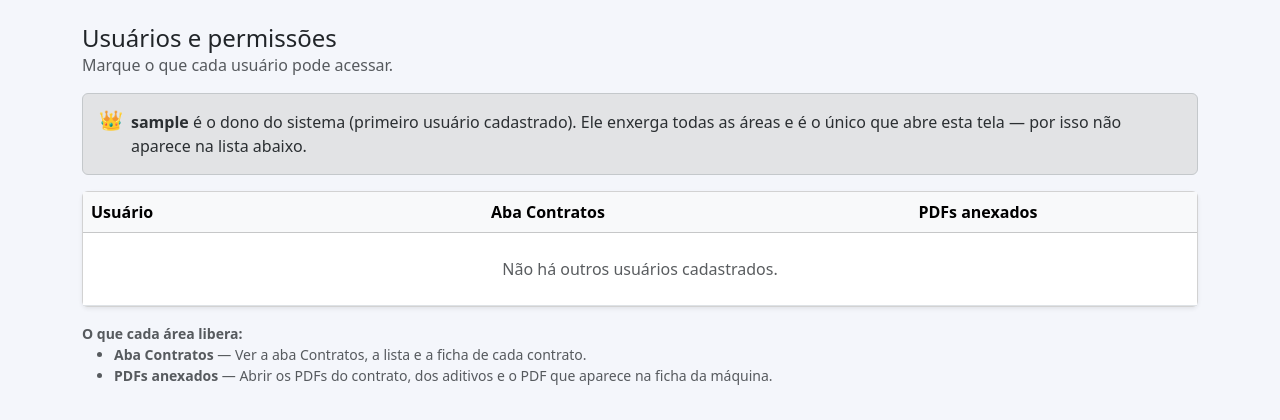
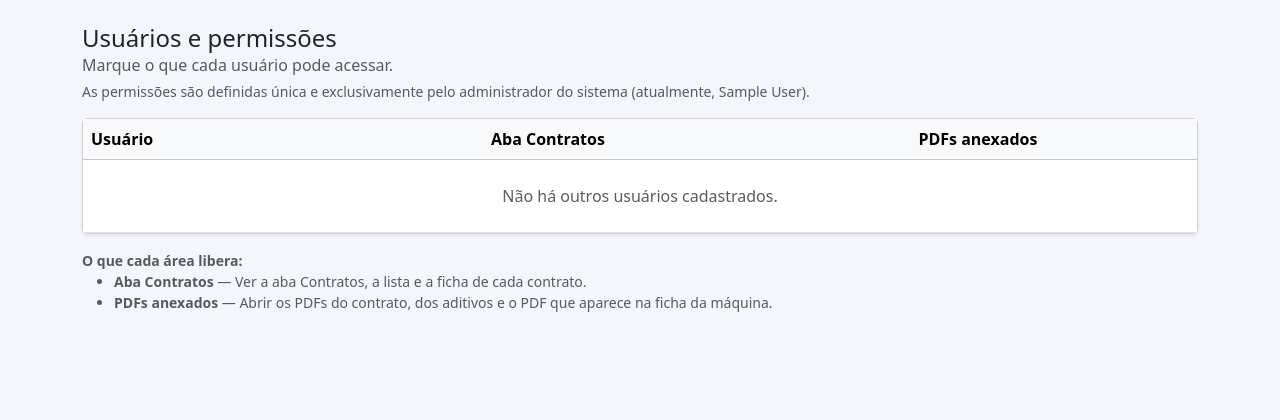
Before and after one commit to MarlonGiovany/StockLink, a Django app: page /permissoes/ in a window 1280 px wide. Shown: the part 56-476 px from the top of the page. Run offline with Django 5.2, Linux system fonts and the light colour scheme; the visitor is signed in with stand-in values (Sample User, id 1); data comes from the database, SQL or seed files in the repository.

Commit message:
Deixa o aviso de permissões mais enxuto, sem caixa de destaque

```diff
--- a/templates/inventario/permissoes.html
+++ b/templates/inventario/permissoes.html
@@ -6,15 +6,10 @@
   <div>
     <h4 class="mb-0">Usuários e permissões</h4>
     <span class="text-muted">Marque o que cada usuário pode acessar.</span>
-  </div>
-</div>
-
-<div class="alert alert-secondary d-flex align-items-start gap-2">
-  <span style="font-size:1.2rem;line-height:1;">👑</span>
-  <div>
-    <strong>{{ owner.get_username }}</strong> é o dono do sistema (primeiro usuário cadastrado).
-    Ele enxerga todas as áreas e é o único que abre esta tela — por isso não
-    aparece na lista abaixo.
+    <div class="small text-muted mt-1">
+      As permissões são definidas única e exclusivamente pelo administrador do sistema
+      (atualmente, {{ owner.get_full_name|default:owner.get_username }}).
+    </div>
   </div>
 </div>
 
```
